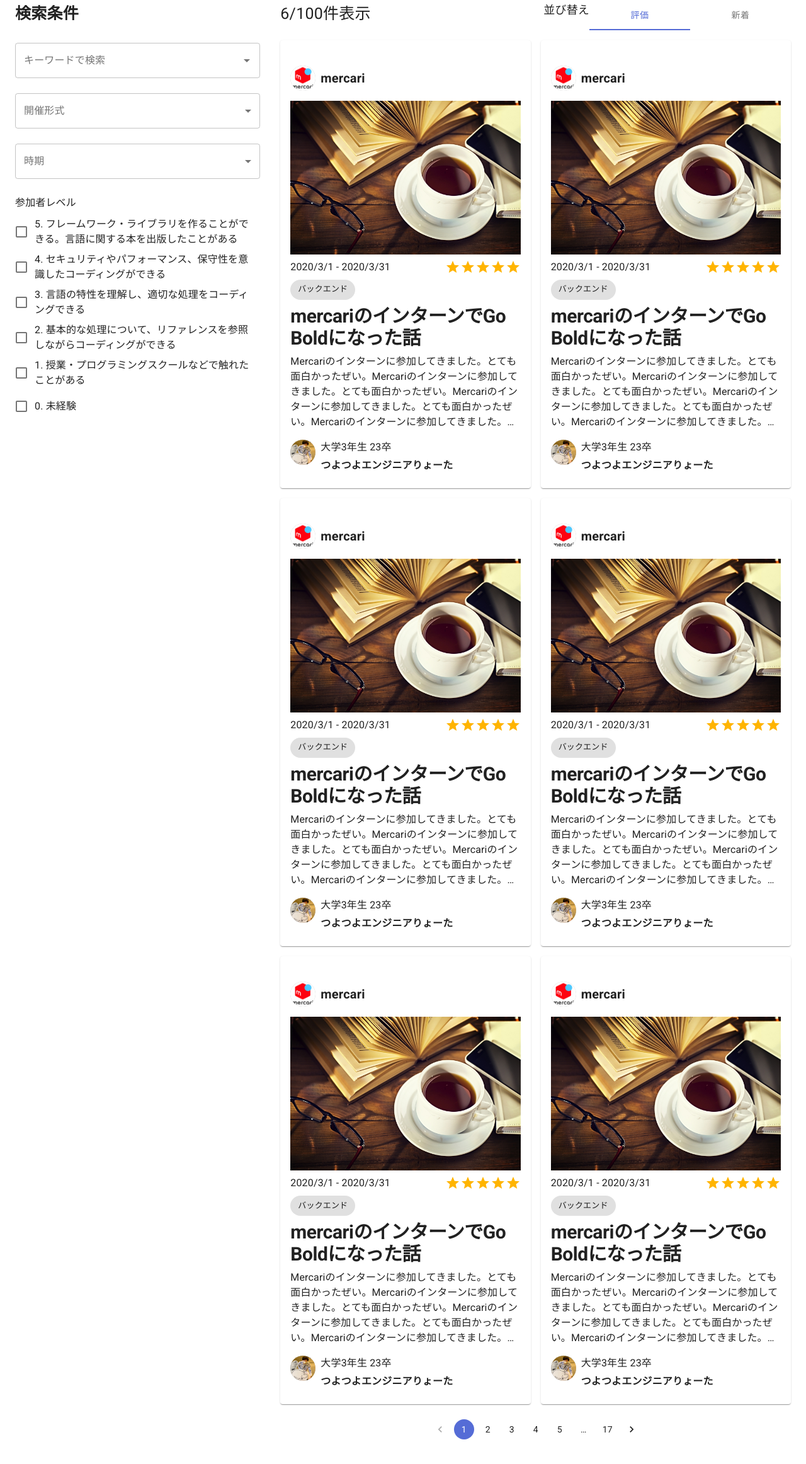
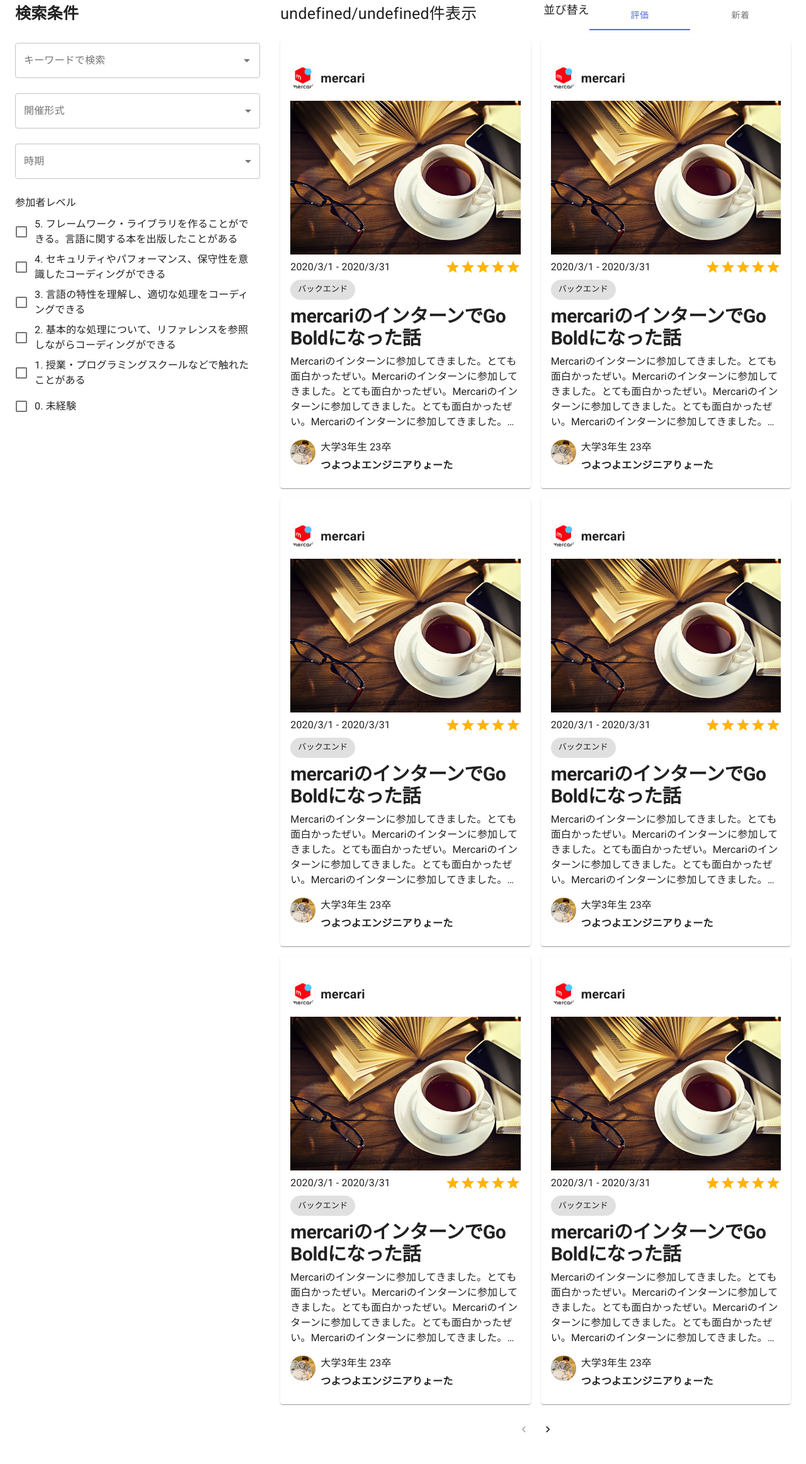
Before and after one commit to volare-backend/frontend, a Next.js app: page / in a window 1280 px wide. Shown: the whole page at 63% size. Built offline with nearby package versions, Linux system fonts and the light colour scheme.

Commit message:
Modify review points

```diff
--- a/src/components/searchArea.tsx
+++ b/src/components/searchArea.tsx
@@ -46,12 +46,16 @@
   const selectStyle = (value: number | undefined) => {
     if (value != undefined) {
       setStyle(value)
+    } else {
+      setSeason(undefined)
     }
   }
 
   const selectSeason = (value: number | undefined) => {
     if (value != undefined) {
       setSeason(value)
+    } else {
+      setSeason(undefined)
     }
   }
 
--- a/src/models/note.ts
+++ b/src/models/note.ts
@@ -21,7 +21,7 @@
 
 export type Notes = {
   notes: Note[]
-  current: number
-  all: number
+  currentPage: number
+  totalPages: number
   nextID: string
 }
--- a/src/pages/index.tsx
+++ b/src/pages/index.tsx
@@ -19,7 +19,7 @@
 
 const Home: React.VFC<{ notes: NotesModel }> = ({ notes }: { notes: NotesModel }) => {
   const classes = useStyles()
-  const perPage = 6
+  const notePerPage = 6
   const [order, setOrder] = useState(0)
   const [techs, setTechs] = useState<Tech[]>([])
   // eslint-disable-next-line @typescript-eslint/ban-types
@@ -36,7 +36,6 @@
   }, [])
 
   return (
-    <>
     <Container component="main" maxWidth="lg">
       <Grid container spacing={4}>
         {/*検索*/}
@@ -52,7 +51,7 @@
               <Typography
                 variant="subtitle1"
                 className={classes.currentNumber}
-                >{`${notes.current}/${notes.all}件表示`}</Typography>
+              >{`${notes.currentPage}/${notes.totalPages}件表示`}</Typography>
 
               <Box display="flex">
                 <Typography variant="subtitle1" className={classes.order}>
@@ -84,14 +83,13 @@
 
             <Box textAlign="center" my={3}>
               <Box display="inline-block">
-                  <Pagination count={Math.ceil(notes.all / perPage)} color="primary" />
+                <Pagination count={Math.ceil(notes.currentPage / notePerPage)} color="primary" />
               </Box>
             </Box>
           </Box>
         </Grid>
       </Grid>
     </Container>
-    </>
   )
 }
 
```
Lines whose indentation alone changed are shown as unchanged.
